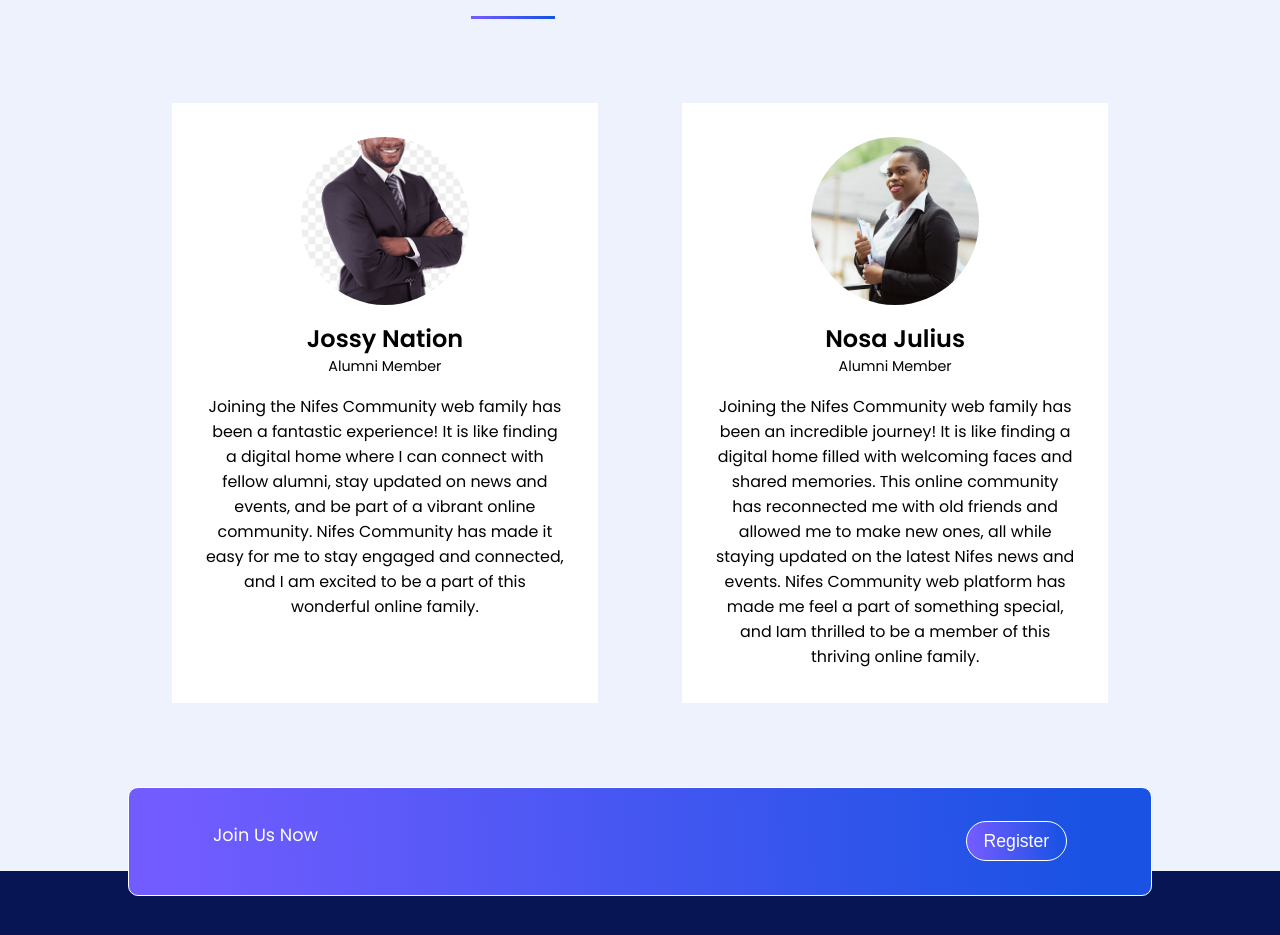
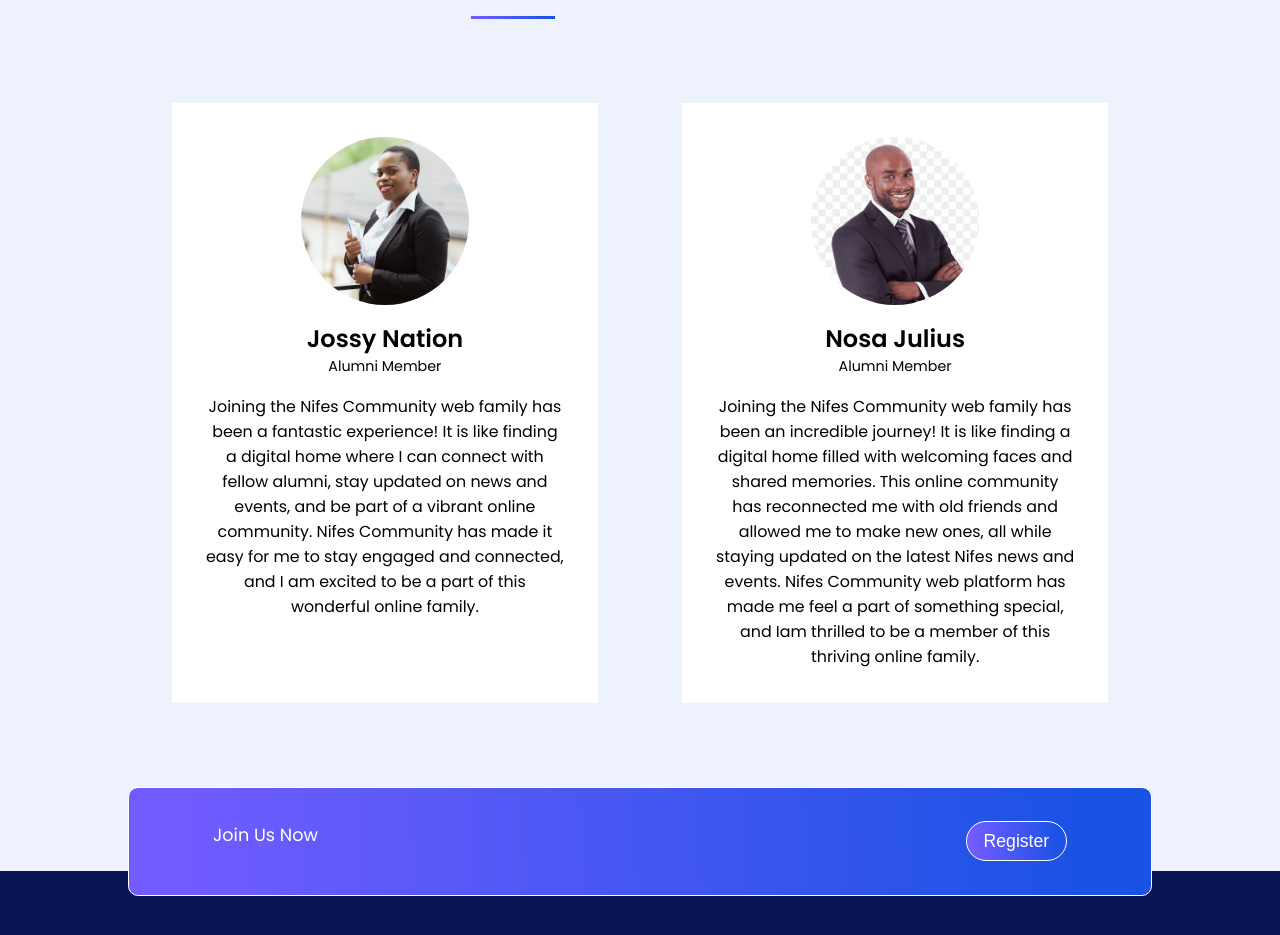
Before and after one commit to Jossy1238/nifes, a React (Vite) app: page / in a window 1280 px wide. Shown: the part 2720-3655 px from the top of the page. Built offline with nearby package versions, Linux system fonts and the light colour scheme; no server answers.

Commit message:
New Update

```diff
--- a/src/App.css
+++ b/src/App.css
@@ -365,3 +365,7 @@ textarea{
   border-color: var(--color-main);
   color: white;
 }
+
+.alumni__rounded {
+  object-position: top;
+}
--- a/src/pages/Home.jsx
+++ b/src/pages/Home.jsx
@@ -66,13 +66,13 @@ function Home(props) {
             name:'Jossy Nation',
             role:'Alumni Member',
             content:'Joining the Nifes Community web family has been a fantastic experience! It is like finding a digital home where I can connect with fellow alumni, stay updated on news and events, and be part of a vibrant online community. Nifes Community has made it easy for me to stay engaged and connected, and I am excited to be a part of this wonderful online family.',
-            image:'/men.png'
+            image:'/woman.jpg'
         },
         {
             name:'Nosa Julius',
             role:'Alumni Member',
             content:'Joining the Nifes Community web family has been an incredible journey! It is like finding a digital home filled with welcoming faces and shared memories. This online community has reconnected me with old friends and allowed me to make new ones, all while staying updated on the latest Nifes news and events. Nifes Community web platform has made me feel a part of something special, and Iam thrilled to be a member of this thriving online family.',
-            image:'/woman.jpg'
+            image:'/men.png'
         },
       ]
 
```
